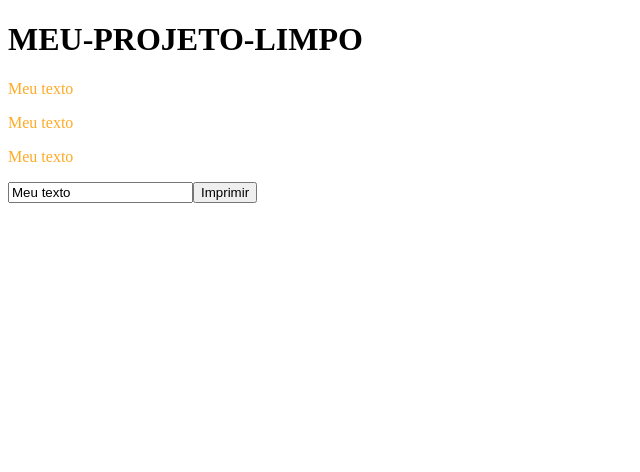
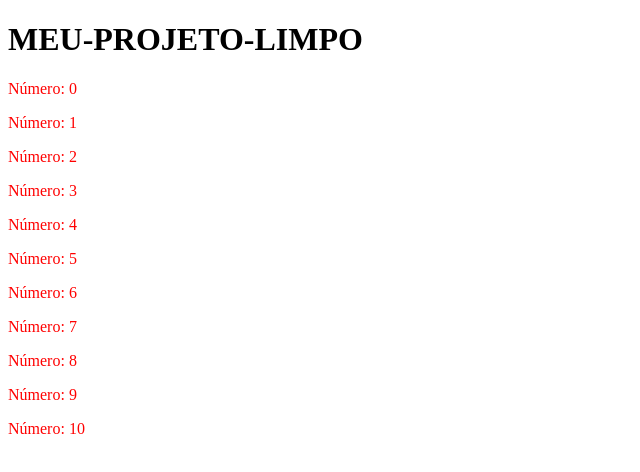
Before and after one commit to Shoiti21/Treinamento-Angular-TS, an Angular app: page / in a window 1280 px wide. Shown: the top 472 px of the page, without its empty margins (0-640 px from the left). Built offline with nearby package versions, Linux system fonts and the light colour scheme.

Commit message:
feat(app): custom directive

```diff
--- a/src/app/app.component.html
+++ b/src/app/app.component.html
@@ -14,4 +14,6 @@
   <p *ngSwitchCase="1">Escolha 1</p>
 </div> -->
 
-<app-meu-conteudo></app-meu-conteudo>
+<!-- <app-meu-conteudo></app-meu-conteudo> -->
+
+<app-meu-array></app-meu-array>
--- a/src/app/app.module.ts
+++ b/src/app/app.module.ts
@@ -5,12 +5,16 @@ import { AppComponent } from './app.component';
 import { MeuHeaderComponent } from './meu-header/meu-header.component';
 import { MeuConteudoComponent } from './meu-conteudo/meu-conteudo.component';
 import { FormsModule } from '@angular/forms';
+import { RedDirective } from './red.directive';
+import { MeuArrayComponent } from './meu-array/meu-array.component';
 
 @NgModule({
   declarations: [
     AppComponent,
     MeuHeaderComponent,
-    MeuConteudoComponent
+    MeuConteudoComponent,
+    RedDirective,
+    MeuArrayComponent
   ],
   imports: [
     BrowserModule,
--- /dev/null
+++ b/src/app/meu-array/meu-array.component.html
@@ -0,0 +1,3 @@
+<div *ngFor="let item of array">
+  <p appRed>Número: {{item}}</p>
+</div>
--- /dev/null
+++ b/src/app/meu-array/meu-array.component.ts
@@ -0,0 +1,17 @@
+import { Component, OnInit } from '@angular/core';
+
+@Component({
+  selector: 'app-meu-array',
+  templateUrl: './meu-array.component.html',
+  styleUrls: ['./meu-array.component.css']
+})
+export class MeuArrayComponent implements OnInit {
+
+  array = [0, 1, 2, 3, 4, 5, 6, 7, 8, 9, 10];
+
+  constructor() { }
+
+  ngOnInit(): void {
+  }
+
+}
--- /dev/null
+++ b/src/app/red.directive.ts
@@ -0,0 +1,12 @@
+import { Directive, ElementRef, Input } from '@angular/core';
+
+@Directive({
+  selector: '[appRed]'
+})
+export class RedDirective {
+
+  constructor(el: ElementRef) {
+    el.nativeElement.style.color = 'red';
+  }
+
+}
```
Also changed, not shown: src/app/meu-array/meu-array.component.css (added).
